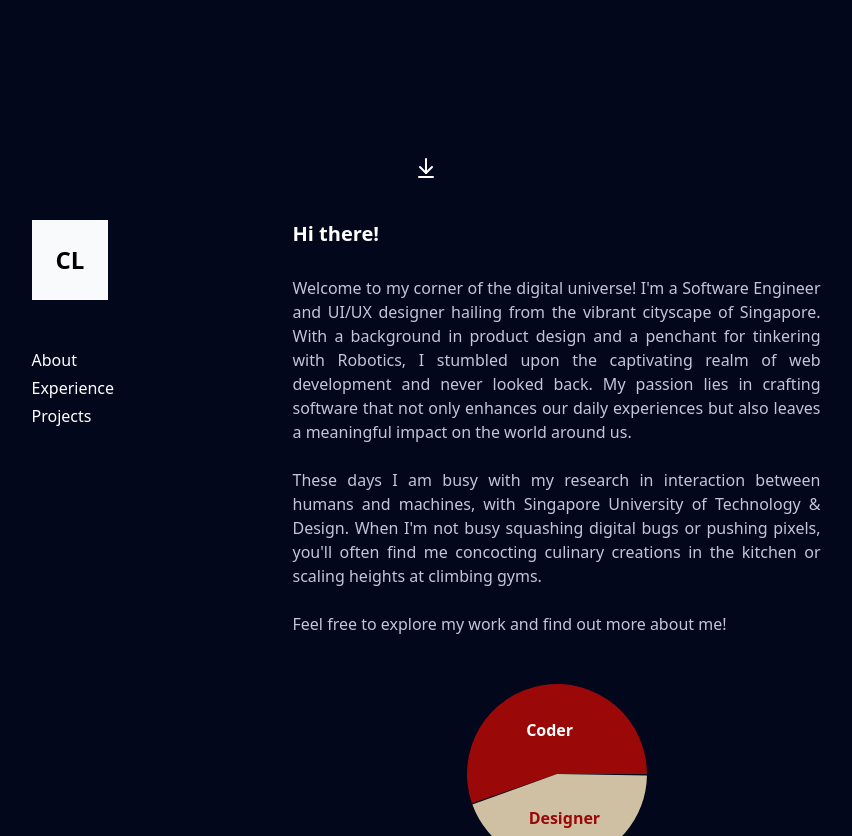
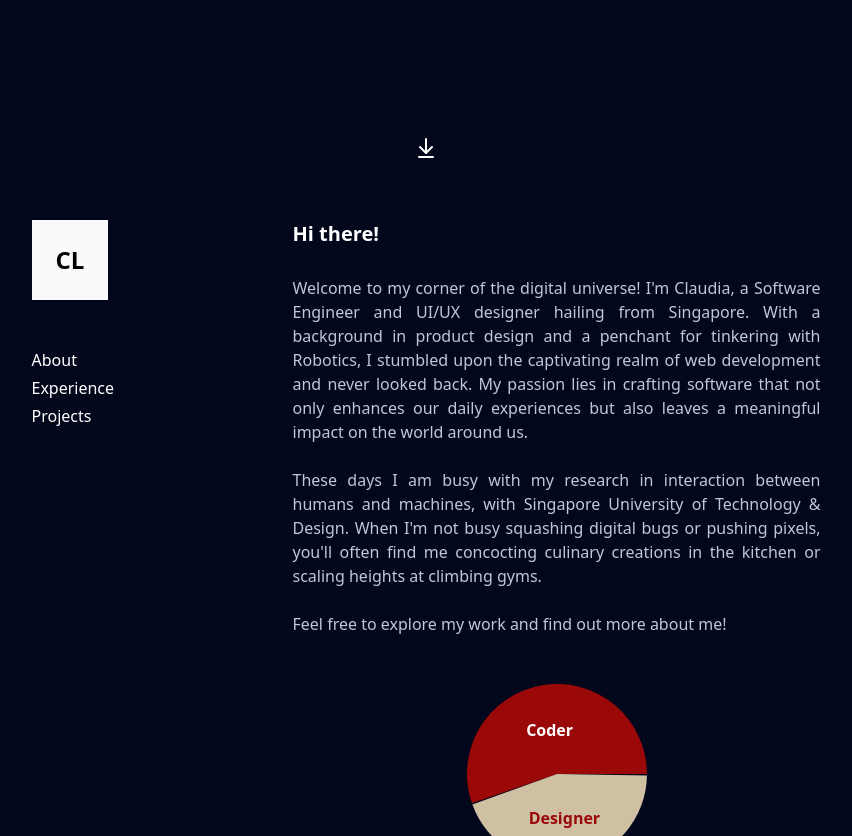
Before and after one commit to claudkwt/my-portfolio, a React (Vite) app in the folder my-portfolio/: page / in a window 1280 px wide. Shown: the part 620-1456 px from the top of the page, without its empty margins (214-1066 px from the left). Built offline with nearby package versions, Linux system fonts and the light colour scheme.

Commit message:
BugFix: landing page animation and scrollbars

```diff
--- a/my-portfolio/src/components/landingPage.tsx
+++ b/my-portfolio/src/components/landingPage.tsx
@@ -1,21 +1,29 @@
 import { ArrowDownToLine } from "lucide-react";
 import { useEffect, useState } from "react";
 import { motion, useAnimation } from 'framer-motion';
+import useWindowSize from "@/utils/useWindowSize";
 
 export default function LandingPage() {
+    // eslint-disable-next-line @typescript-eslint/no-unused-vars
+    const [nav, setNav]  = useState<number>(0);
+    const [isVisible, setIsVisible] = useState(true);
+    const { width } = useWindowSize();
+    const isMobile = width < 768
     const controls = useAnimation();
 
     useEffect(() => {
         let lastScrollY = window.scrollY;
-
+        if (!isMobile) {
             const handleScroll = () => {
-          if (window.scrollY > 30 && window.scrollY > lastScrollY) {
+                if (window.scrollY > 50) {
+                    setIsVisible(false);
                     controls.start({
                     opacity: 0,  // fades the div out
                     height: 0,   // collapses the div's height
                     transition: { duration: 0.5 } // controls the speed of the animation
                     });
-          } else if (window.scrollY < lastScrollY && window.scrollY < 30) {
+                } else if (window.scrollY < 30 && !isVisible) {
+                    setIsVisible(true);
                     controls.start({
                     opacity: 1, // restores opacity
                     height: '100vh', // expands the div's height
@@ -24,13 +32,12 @@ export default function LandingPage() {
                 }
                 lastScrollY = window.scrollY;
             };
-
             window.addEventListener('scroll', handleScroll);
             return () => window.removeEventListener('scroll', handleScroll);
-      }, [controls]);
+        }
 
-    // eslint-disable-next-line @typescript-eslint/no-unused-vars
-    const [_, setNav]  = useState<number>(0);
+      }, [controls, isMobile, isVisible]);
+
 
     const scrollToSection = (sectionId : string) => {
         const section = document.getElementById(sectionId);
@@ -60,7 +67,7 @@ export default function LandingPage() {
                         </div>
                     </span>
                 </div>
-                <div className="justify-self-end" onClick={() => {handleNav(1, "About")}}>
+                <div className="justify-self-end mb-5" onClick={() => {handleNav(1, "About")}}>
                     <ArrowDownToLine />
                 </div>
             </div>
--- a/my-portfolio/src/pages/home.tsx
+++ b/my-portfolio/src/pages/home.tsx
@@ -18,7 +18,7 @@ function Home() {
           ${isMobile ? "" : "pt-10"}`}
         >
           <Sidebar aboutRef={aboutRef} experienceRef={experienceRef} projectsRef={projectsRef} />
-          <div className={`w-full md:w-1/2 flex-col overflow-y-visible scrollbar
+          <div className={`w-full md:w-1/2 flex-col h-fit
             ${isMobile ? "pt-10" : ""}`}
           >
               {navPages.map((item) => {
--- a/my-portfolio/src/pages/index.css
+++ b/my-portfolio/src/pages/index.css
@@ -73,6 +73,15 @@
   }
   body {
     @apply bg-background text-foreground;
+    overflow-x: hidden;
+  }
+  html {
+    scrollbar-width: none; /* For Firefox */
+    -ms-overflow-style: none; /* For Internet Explorer and Edge */
+  }
+
+  html::-webkit-scrollbar {
+      display: none; /* For Chrome, Safari, and Opera */
   }
 }
 
@@ -82,9 +91,10 @@
     height: 5px;
   }
 
-  .scrollbarHidden::-webkit-scrollbar{
-    width: 20px;
+  .scrollbar-hidden::-webkit-scrollbar{
+    width: 0px;
     height: 0px;
+    display: none;
   }
 
   .scrollbar::-webkit-scrollbar-track {
--- a/my-portfolio/src/utils/aboutDetails.ts
+++ b/my-portfolio/src/utils/aboutDetails.ts
@@ -1,7 +1,7 @@
 export const aboutDetails = {
   title: "Hi there!",
   description: `Welcome to my corner of the digital universe!
-    I'm a Software Engineer and UI/UX designer hailing from the vibrant cityscape of Singapore.
+    I'm Claudia, a Software Engineer and UI/UX designer hailing from Singapore.
     With a background in product design and a penchant for tinkering with Robotics, I
     stumbled upon the captivating realm of web development and never looked
     back. My passion lies in crafting software that not only enhances our
```
Lines whose indentation alone changed are shown as unchanged.
